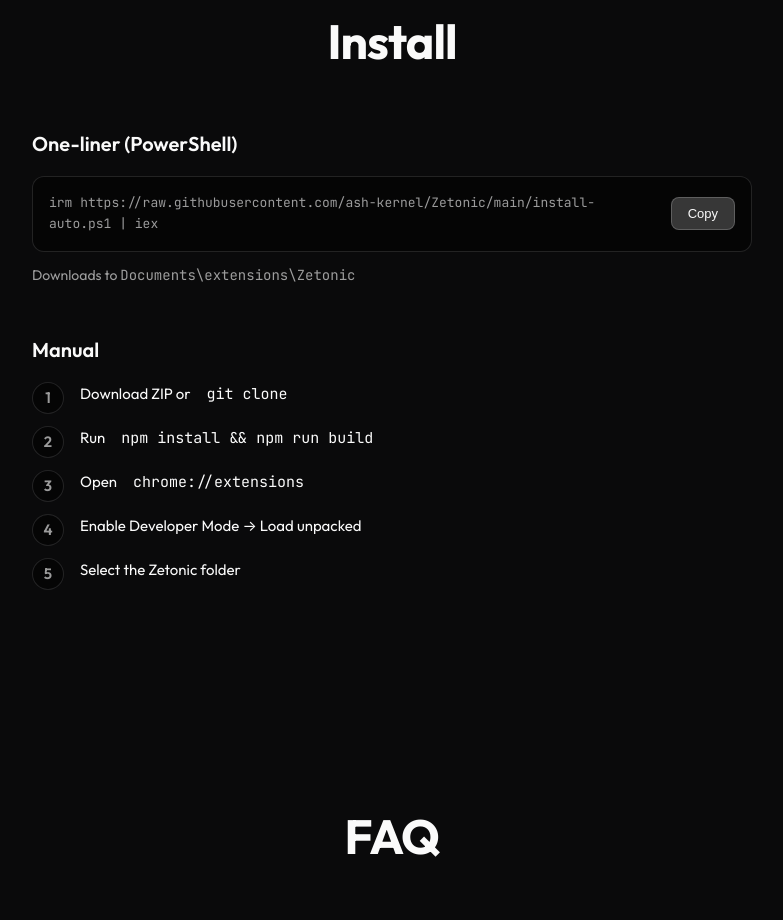
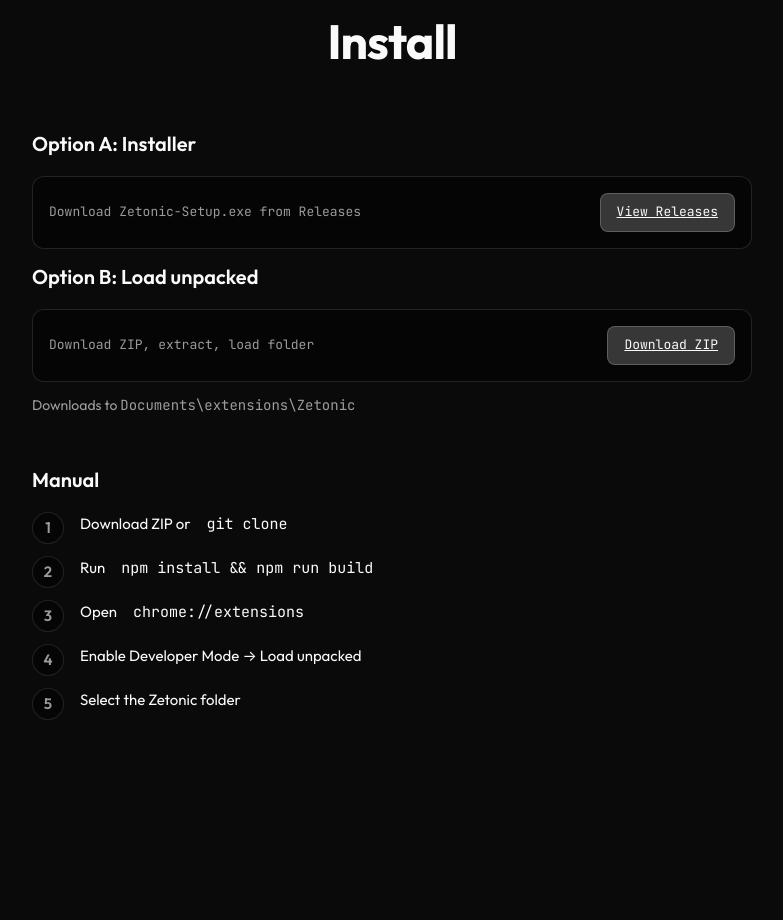
Before and after one commit to ash-kernel/Zetonic, a website built with Vite: page docs/index.html in a window 1280 px wide. Shown: the part 2532-3452 px from the top of the page, without its empty margins (248-1031 px from the left). Built offline with nearby package versions, Linux system fonts and the light colour scheme.

Commit message:
Update install instructions - use exe installer

```diff
--- a/docs/index.html
+++ b/docs/index.html
@@ -74,10 +74,16 @@
   <h2 class="section-title" data-animate>Install</h2>
 
   <div class="install-method" data-animate>
-    <h3>One-liner (PowerShell)</h3>
+    <h3>Option A: Installer</h3>
     <div class="code-block">
-      <code id="psCommand">irm https://raw.githubusercontent.com/ash-kernel/Zetonic/main/install-auto.ps1 | iex</code>
-      <button class="code-copy" id="copyCode">Copy</button>
+      <code>Download Zetonic-Setup.exe from Releases</code>
+      <a href="https://github.com/ash-kernel/Zetonic/releases" class="code-copy" target="_blank">View Releases</a>
+    </div>
+
+    <h3>Option B: Load unpacked</h3>
+    <div class="code-block">
+      <code>Download ZIP, extract, load folder</code>
+      <a href="https://github.com/ash-kernel/Zetonic/archive/refs/heads/main.zip" class="code-copy">Download ZIP</a>
     </div>
     <p>Downloads to <code>Documents\extensions\Zetonic</code></p>
   </div>
```
Also changed, not shown: README.md.
